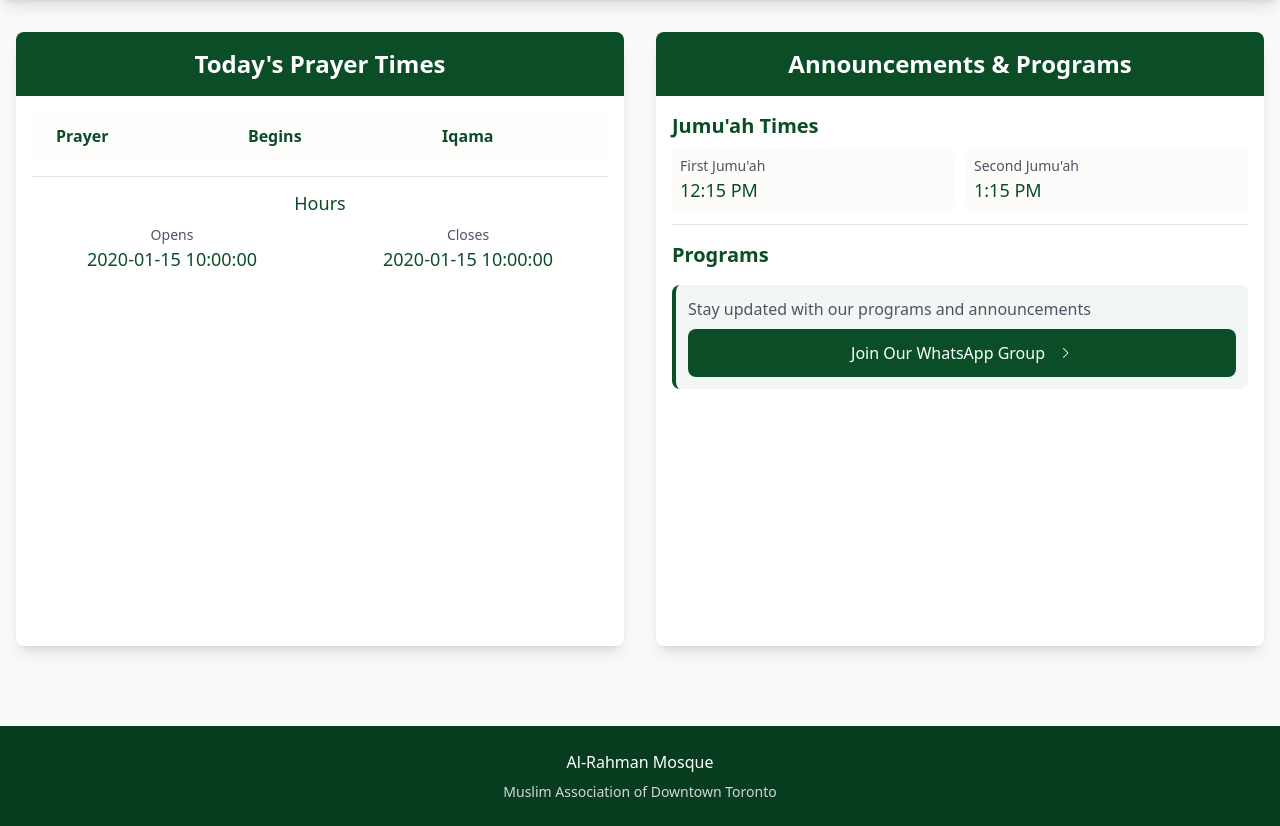
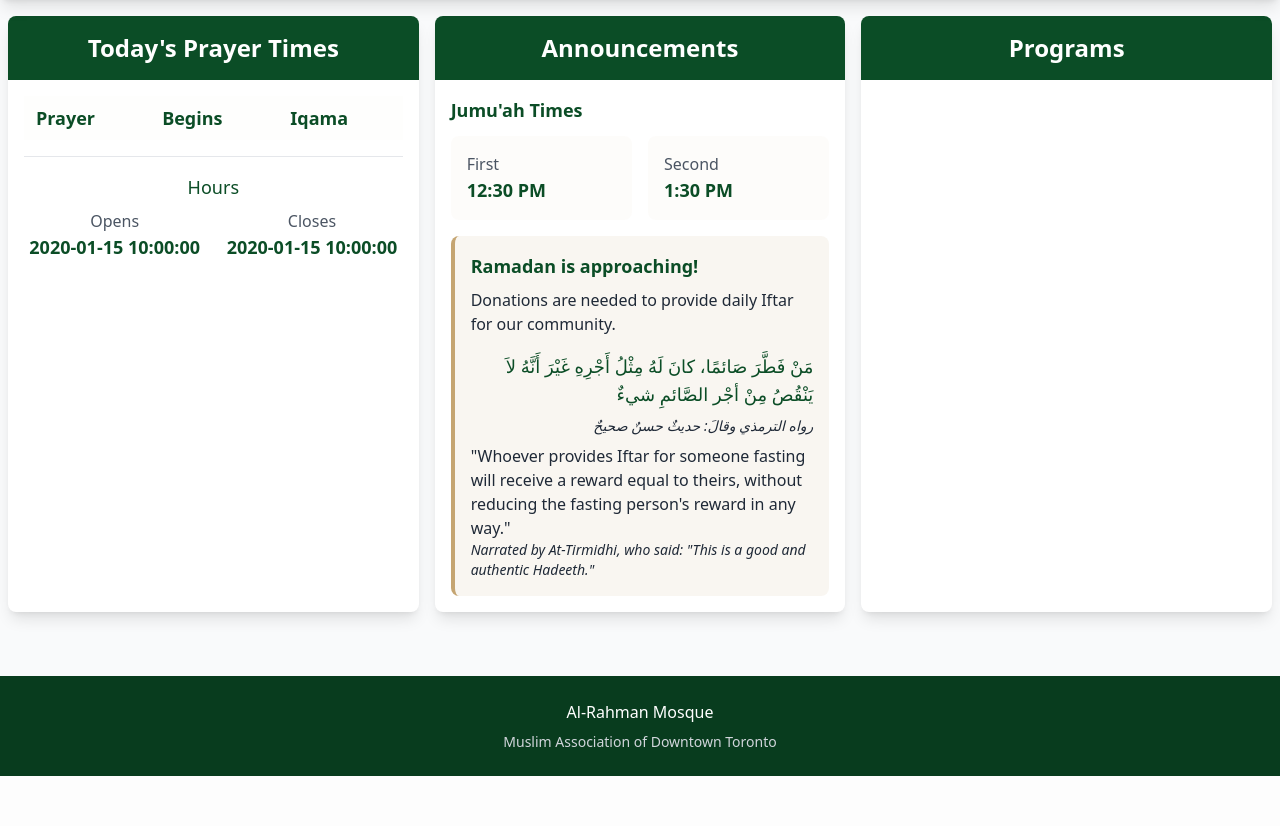
Before and after one commit to bengmoh/AlRahmanMosque-website, a Python web app: template templates/prayer_times.html in a window 1280 px wide. Shown: the part 160-986 px from the top of the page. After the commit the page ends 936 px from the top, so only its background shows below. Run offline with Jinja, Linux system fonts and the light colour scheme; the template is opened without the code that fills it: most values are stand-ins (such as "Sample title", 1, 10 or a date in 2020); lists and menus that the app fills with data are empty; some libraries are stand-ins or nearby versions.

Commit message:
Split Announcements & Programs to 2 different sections and add Ramadan announcement

```diff
--- a/data/programs.csv
+++ b/data/programs.csv
@@ -1,5 +1,5 @@
 Daily Hadeeth,Few yet life-changing words from the Prophet ﷺ,After Fajr
 200 Questions on the Muslim Faith By Hafidh Al-Hakami,Covering the essentials of the Islamic belief based on the Quraan and the Sunnah,Mon After Asr
+Arba'een (forty) of Al-Ajurri,One hadeeth from the forty compiled by Imam Al-Ajurri regarding the basics of Islam,Mon & Wed After Asr
 Fiqh of Purification and Salat,Learning how to offer pure and correct Salat (prayer) based on the Sunnah of the Prophet ﷺ,Wed After Dhuhr
-Arba'een (forty) of Al-Ajurri,One hadeeth from the forty compiled by Imam Al-Ajurri regarding the basics of Islam,Mon & Wed After Asr
 Quraan Reflection,Quraan reflection with tafseer wherein we read some verses and discuss their meanings and applications in life,Sat & Sun After Fajr
--- a/templates/contact.html
+++ b/templates/contact.html
@@ -71,11 +71,11 @@
                         <h3 class="font-semibold text-mosque-green">Hours</h3>
                         <div class="grid grid-cols-2 gap-4 mt-2">
                             <div>
-                                <p class="text-sm text-gray-600">Opening</p>
+                                <p class="text-sm text-gray-600">Opens</p>
                                 <p class="text-mosque-green">{{ opening_time }}</p>
                             </div>
                             <div>
-                                <p class="text-sm text-gray-600">Closing</p>
+                                <p class="text-sm text-gray-600">Closes</p>
                                 <p class="text-mosque-green">{{ closing_time }}</p>
                             </div>
                         </div>
--- a/templates/prayer_times.html
+++ b/templates/prayer_times.html
@@ -3,142 +3,127 @@
 {% block content %}
 
 <!-- Main Content Grid -->
-<div class="container mx-auto px-4 py-8">
-    <div class="grid md:grid-cols-2 gap-8">
+<div class="container mx-auto px-1 md:px-2 py-4"> <!-- Reduced side padding -->
+    <div class="grid md:grid-cols-3 gap-2 md:gap-4"> <!-- Reduced gaps -->
+
         <!-- Prayer Times Section -->
         <div class="bg-white rounded-lg shadow-lg overflow-hidden">
             <div class="bg-mosque-green py-4">
                 <h2 class="text-2xl font-bold text-center text-white">Today's Prayer Times</h2>
             </div>
-            <div class="p-4"> <!-- Reduced from p-6 -->
-                <!-- Prayer Times Table with optimized spacing -->
-                <table class="w-full">
+            <div class="p-4"> <!-- Adjusted padding -->
+                <table class="w-full text-lg"> <!-- Increased font size -->
                     <thead>
                         <tr class="bg-mosque-cream/10">
-                            <th class="py-3 px-6 text-left text-mosque-green font-semibold">Prayer</th>
-                            <th class="py-3 px-6 text-left text-mosque-green font-semibold">Begins</th>
-                            <th class="py-3 px-6 text-left text-mosque-green font-semibold">Iqama</th>
+                            <th class="py-2 px-3 text-left text-mosque-green font-semibold">Prayer</th>
+                            <th class="py-2 px-3 text-left text-mosque-green font-semibold">Begins</th>
+                            <th class="py-2 px-3 text-left text-mosque-green font-semibold">Iqama</th>
                         </tr>
                     </thead>
                     <tbody>
                         {% for prayer, (athan, iqama) in today.items() %}
                         <tr class="border-b border-gray-100 hover:bg-mosque-cream/5 transition-colors">
-                            <td class="py-2.5 px-6 font-medium">{{ prayer }}</td>
-                            <td class="py-2.5 px-6">{{ athan }}</td>
-                            <td class="py-2.5 px-6">{{ iqama }}</td>
+                            <td class="py-2 px-3 font-medium">{{ prayer }}</td>
+                            <td class="py-2 px-3">{{ athan }}</td>
+                            <td class="py-2 px-3">{{ iqama }}</td>
                         </tr>
                         {% endfor %}
                     </tbody>
                 </table>
-
-                <!-- Opening Hours - Optimized spacing -->
-                <div class="mt-4 pt-3 border-t border-gray-200"> <!-- Reduced margins -->
+                <div class="mt-4 border-t border-gray-200 pt-4">
                     <h3 class="text-lg font-medium text-mosque-green text-center mb-2">Hours</h3>
                     <div class="grid grid-cols-2 gap-4">
                         <div class="text-center">
-                            <p class="text-sm text-gray-600">Opens</p>
-                            <p class="text-lg font-medium text-mosque-green">{{ opening_time }}</p>
+                            <p class="text-base text-gray-600">Opens</p>
+                            <p class="text-lg font-bold text-mosque-green">{{ opening_time }}</p>
                         </div>
                         <div class="text-center">
-                            <p class="text-sm text-gray-600">Closes</p>
-                            <p class="text-lg font-medium text-mosque-green">{{ closing_time }}</p>
+                            <p class="text-base text-gray-600">Closes</p>
+                            <p class="text-lg font-bold text-mosque-green">{{ closing_time }}</p>
                         </div>
                     </div>
                 </div>
             </div>
         </div>
 
-        <!-- Announcements & Programs Section -->
+        <!-- Announcements Section -->
         <div class="bg-white rounded-lg shadow-lg overflow-hidden">
-            <!-- Header -->
             <div class="bg-mosque-green py-4">
-                <h2 class="text-2xl font-bold text-center text-white">Announcements & Programs</h2>
+                <h2 class="text-2xl font-bold text-center text-white">Announcements</h2>
             </div>
-
-            <!-- Scrollable Container -->
-            <div class="overflow-y-auto" style="height: 550px; scrollbar-width: thin; scrollbar-color: #0B4D26 #e5e7eb;">
-                <div class="p-4 space-y-4">
-                    <!-- Time Changes Alert (Conditional) -->
+            <div class="p-4 space-y-4 overflow-y-auto" style="max-height: 700px; scrollbar-width: thin; scrollbar-color: #0B4D26 #e5e7eb;"> <!-- Enabled scroll -->
                 {% if time_changes %}
-                    <div class="bg-mosque-gold/10 rounded-lg p-3 border-l-4 border-mosque-gold">
-                        <h3 class="text-lg font-semibold text-mosque-green mb-2">
-                            Prayer Time Changes for Tomorrow
-                        </h3>
-                        <div class="space-y-2">
+                <div class="bg-mosque-gold/10 rounded-lg p-4 border-l-4 border-mosque-gold">
+                    <h3 class="text-lg font-semibold text-mosque-green">Prayer Time Changes Tomorrow</h3>
                     {% for prayer, (old_time, new_time) in time_changes.items() %}
-                            <div class="flex flex-col space-y-1">
-                                <!-- Time Change Display -->
-                                <div class="flex items-center justify-between text-gray-600">
+                    <div class="mt-4">
+                        <div class="flex justify-between text-gray-600">
                             <span class="font-medium">{{ prayer }}</span>
                             <div class="flex items-center space-x-2">
                                 <span class="line-through">{{ old_time }}</span>
                                 <span class="text-mosque-green font-medium">→ {{ new_time }}</span>
                             </div>
                         </div>
+                    </div>
+                    {% endfor %}
+                </div>
+                {% endif %}
 
-                                <!-- Operational Notes -->
-                                {% if prayer == 'Fajr' %}
-                                <div class="bg-mosque-green/5 rounded p-2 text-sm">
-                                    <p class="text-mosque-green">
-                                        <span class="font-medium">Note:</span> Mosque opens 15 min before Fajr iqama
+                <!-- Jumu'ah Times -->
+                <div>
+                    <h3 class="text-lg font-semibold text-mosque-green">Jumu'ah Times</h3>
+                    <div class="grid grid-cols-2 gap-4 mt-3">
+                        <div class="bg-mosque-cream/20 rounded-lg p-4">
+                            <p class="text-base text-gray-600">First</p>
+                            <p class="text-lg font-bold text-mosque-green">12:30 PM</p>
+                        </div>
+                        <div class="bg-mosque-cream/20 rounded-lg p-4">
+                            <p class="text-base text-gray-600">Second</p>
+                            <p class="text-lg font-bold text-mosque-green">1:30 PM</p>
+                        </div>
+                    </div>
+                </div>
+
+                <!-- Ramadan Announcement -->
+                <div class="bg-mosque-gold/10 rounded-lg p-4 border-l-4 border-mosque-gold">
+                    <h3 class="text-lg font-bold text-mosque-green mb-2">Ramadan is approaching!</h3>
+                    <p class="text-base text-gray-800 mb-4">
+                        Donations are needed to provide daily Iftar for our community.
+                    </p>
+                    <p class="text-lg font-medium text-mosque-green text-right mb-2">
+                        مَنْ فَطَّرَ صَائمًا، كانَ لَهُ مِثْلُ أَجْرِهِ غَيْرَ أَنَّهُ لاَ يَنْقُصُ مِنْ أجْر الصَّائمِ شيءٌ
+                    </p>
+                    <p class="text-sm text-gray-800 text-right mb-2 italic">
+                        رواه الترمذي وقالَ: حديثٌ حسنٌ صحيحٌ
+                    </p>
+                    <p class="text-base text-gray-800 text-left">
+                        "Whoever provides Iftar for someone fasting will receive a reward equal to theirs, without reducing the fasting person's reward in any way."
+                    </p>
+                    <p class="text-sm text-gray-800 text-left italic">
+                        Narrated by At-Tirmidhi, who said: "This is a good and authentic Hadeeth."
                     </p>
                 </div>
-                                {% endif %}
+            </div>
+        </div>
+
+        <!-- Programs Section -->
+        <div class="bg-white rounded-lg shadow-lg overflow-hidden">
+            <div class="bg-mosque-green py-4">
+                <h2 class="text-2xl font-bold text-center text-white">Programs</h2>
+            </div>
+            <div class="p-4 space-y-4 overflow-y-auto" style="max-height: 700px; scrollbar-width: thin; scrollbar-color: #0B4D26 #e5e7eb;"> <!-- Enabled scroll -->
+                {% for title, (description, time) in programs.items() %}
+                <div class="bg-mosque-cream/10 rounded-lg p-4 hover:bg-mosque-cream/20 transition-colors">
+                    <div class="flex justify-between items-center">
+                        <h4 class="font-bold text-mosque-green">{{ title }}</h4>
+                        <span class="text-base text-gray-600">{{ time }}</span>
+                    </div>
+                    <p class="text-gray-600 mt-2 text-base">{{ description }}</p>
                 </div>
                 {% endfor %}
             </div>
         </div>
-                    {% endif %}
 
-                    <!-- Jumu'ah Times -->
-                    <div class="border-b border-gray-200 pb-3">
-                        <h3 class="text-xl font-semibold text-mosque-green mb-2">Jumu'ah Times</h3>
-                        <div class="grid grid-cols-2 gap-3">
-                            <div class="bg-mosque-cream/20 rounded-lg p-2">
-                                <p class="text-sm text-gray-600">First Jumu'ah</p>
-                                <p class="text-lg font-medium text-mosque-green">12:15 PM</p>
-                            </div>
-                            <div class="bg-mosque-cream/20 rounded-lg p-2">
-                                <p class="text-sm text-gray-600">Second Jumu'ah</p>
-                                <p class="text-lg font-medium text-mosque-green">1:15 PM</p>
-                            </div>
-                        </div>
-                    </div>
-
-                    <!-- Programs -->
-                    <div class="space-y-3">
-                        <h3 class="text-xl font-semibold text-mosque-green">Programs</h3>
-                        {% for title, (description, time) in programs.items() %}
-                        <div class="bg-mosque-cream/10 rounded-lg p-3 hover:bg-mosque-cream/20 transition-colors">
-                            <div class="flex justify-between items-center">
-                                <h4 class="font-medium text-mosque-green">{{ title }}</h4>
-                                <span class="text-sm text-gray-600">{{ time }}</span>
-                            </div>
-                            <p class="text-gray-600 text-sm mt-1">{{ description }}</p>
-                        </div>
-                        {% endfor %}
-                    </div>
-
-
-                    <!-- WhatsApp Group Link -->
-                    <div class="bg-mosque-green/5 rounded-lg p-3 border-l-4 border-mosque-green space-y-2">
-                        <p class="text-gray-600">Stay updated with our programs and announcements</p>
-                        <a href="https://chat.whatsapp.com/Ljl11RSPybnGsxYYh2spVI"
-                        target="_blank"
-                        rel="noopener noreferrer"
-                        class="flex items-center justify-center w-full bg-mosque-green text-white px-4 py-3 rounded-lg hover:bg-mosque-light transition-colors group">
-                            <span class="font-medium">Join Our WhatsApp Group</span>
-                            <svg class="w-5 h-5 ml-2 transition-transform group-hover:translate-x-1"
-                                fill="currentColor"
-                                viewBox="0 0 24 24"
-                                aria-hidden="true">
-                                <path d="M17.293 12L12.146 6.854a.5.5 0 11.708-.708l5.353 5.354a.5.5 0 010 .708l-5.353 5.354a.5.5 0 01-.708-.708L17.293 12z"/>
-                            </svg>
-                        </a>
-                    </div>
-                </div>
-            </div>
-        </div>
     </div>
 </div>
 
@@ -159,4 +144,5 @@
         background: #147A3B;
     }
 </style>
+
 {% endblock %}
```
Also changed, not shown: data/prayer_times/today_prayer_times.csv (+6 -6 lines), data/prayer_times/tomorrow_prayer_times.csv (+6 -6 lines). Lines whose indentation alone changed are shown as unchanged.
